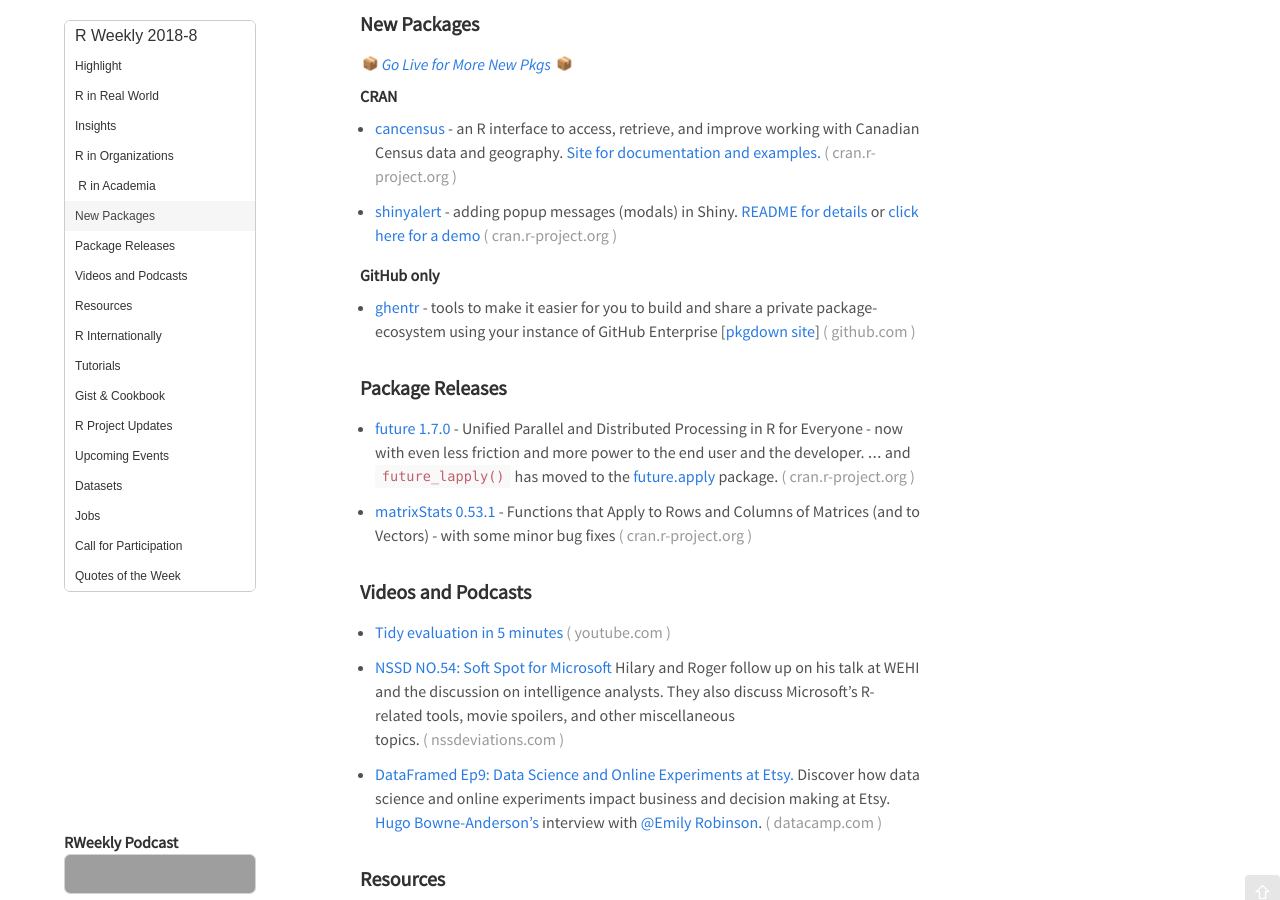
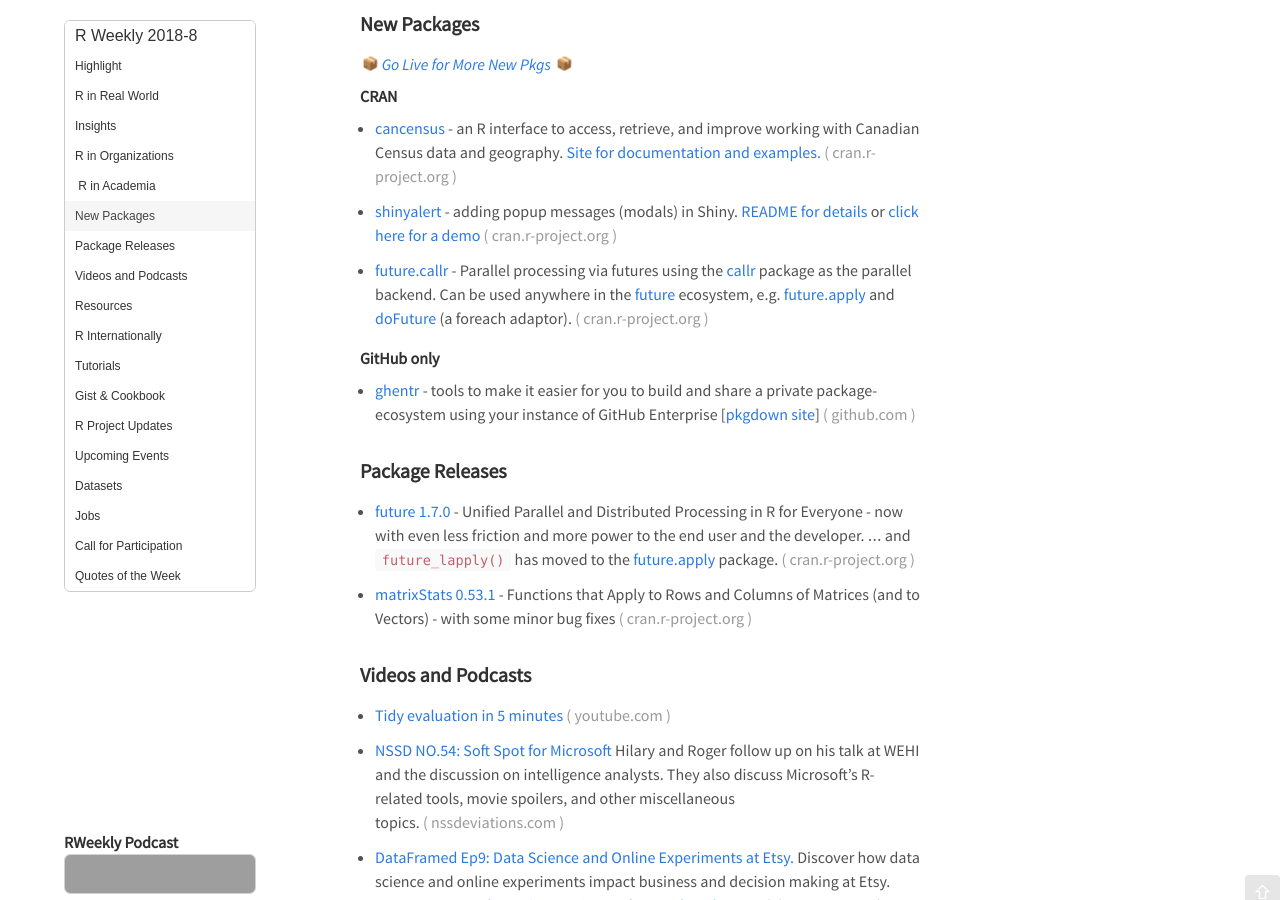
Before and after one commit to rweekly/rweekly.org, a Jekyll site: the page built from draft.md, in a window 1280 px wide and 900 px high, scrolled down 680 px. Built offline with Jekyll 4.4.1, drawn with Linux system fonts in a browser that asks for light colours; emoji names are drawn with the system emoji font; comment, search, counter and statistics services are not loaded; grey boxes are pictures that could not be loaded.

Commit message:
New CRAN package: future.callr

```diff
--- a/draft.md
+++ b/draft.md
@@ -44,6 +44,8 @@
 + [cancensus](https://cran.r-project.org/web/packages/cancensus/index.html) - an R interface to access, retrieve, and improve working with Canadian Census data and geography. [Site for documentation and examples.](https://mountainmath.github.io/cancensus/index.html)
 
 + [shinyalert](https://cran.r-project.org/web/packages/shinyalert/index.html) - adding popup messages (modals) in Shiny. [README for details](https://github.com/daattali/shinyalert) or [click here for a demo](https://daattali.com/shiny/shinyalert-demo/)
+
++ [future.callr](https://cran.r-project.org/package=future.callr) - Parallel processing via futures using the [callr](https://cran.r-project.org/package=callr) package as the parallel backend.  Can be used anywhere in the [future](https://cran.r-project.org/package=future) ecosystem, e.g. [future.apply](https://cran.r-project.org/package=future.apply) and [doFuture](https://cran.r-project.org/package=doFuture) (a foreach adaptor).
 
 **GitHub only**
 
```
